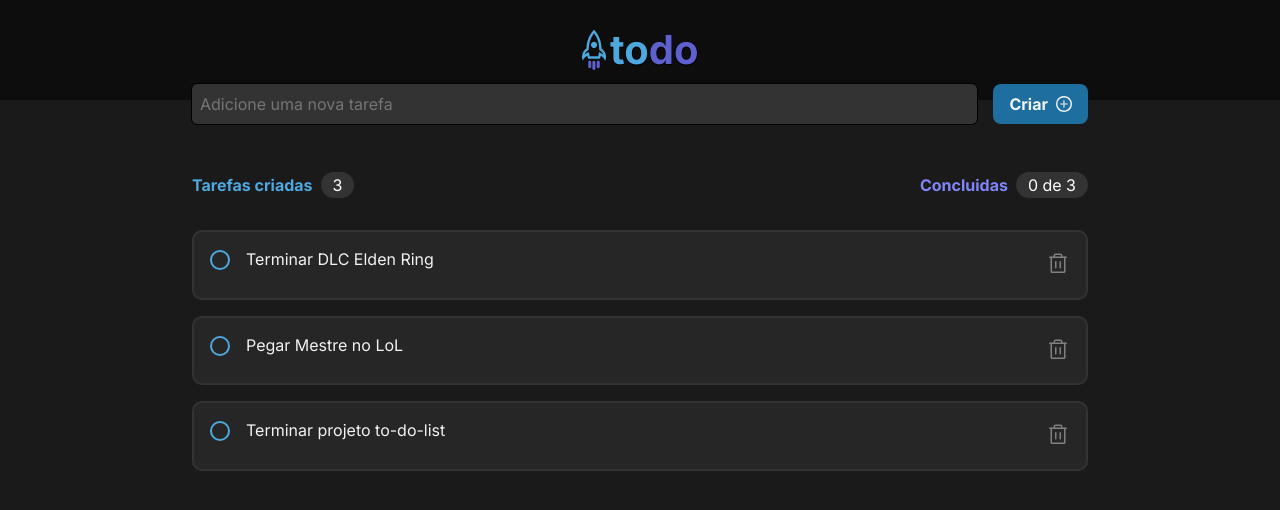
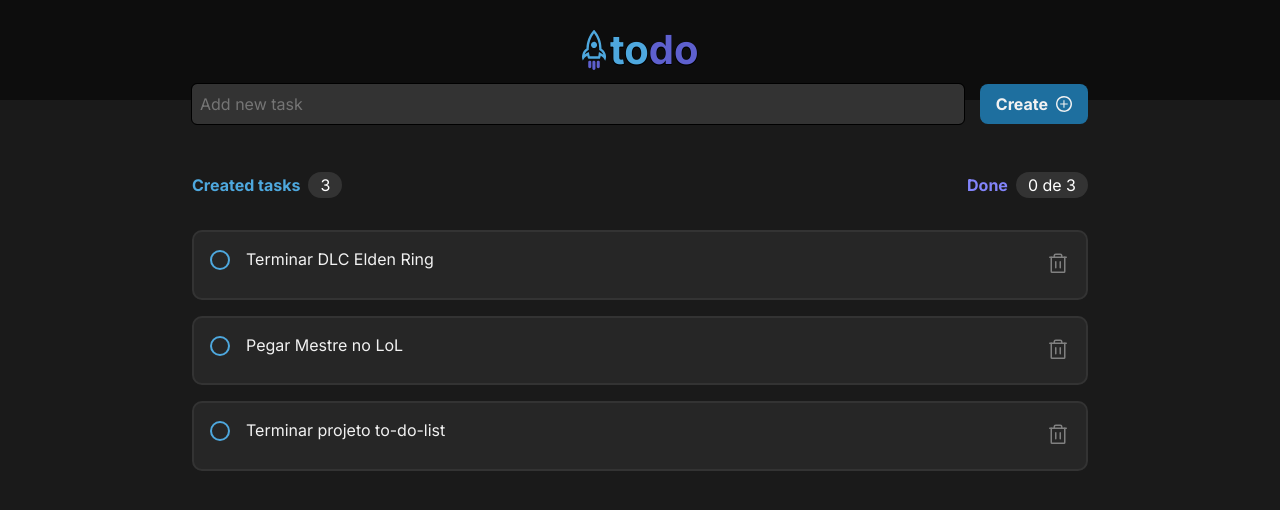
Before and after one commit to eric-cidade/to-do-list, a React (Vite) app: page / in a window 1280 px wide. Shown: the top 510 px of the page. Built offline with nearby package versions, Linux system fonts and the light colour scheme.

Commit message:
empty feed created, changed language to English

```diff
--- a/src/components/NewTaskBar.tsx
+++ b/src/components/NewTaskBar.tsx
@@ -16,13 +16,13 @@ export function NewTaskBar({newTask, newTaskChangeHandler, createNewTaskHandler}
         <div className={styles.taskBar}>
             <textarea
                     name='comment'
-                    placeholder='Adicione uma nova tarefa'
+                    placeholder='Add new task'
                     onChange={newTaskChangeHandler}
                     value={newTask}
                     required
             />
             <button type='submit' disabled={isNewTaskTextEmpty} onClick={createNewTaskHandler}>
-                Criar
+                Create
                 <img className={styles.plus} src={plus} alt="" />
             </button>
         </div>
--- a/src/components/TaskFeed.module.css
+++ b/src/components/TaskFeed.module.css
@@ -43,3 +43,16 @@
 .taskFeed {
     width: 100%;
 }
+
+.emptyFeed {
+    display: flex;
+    flex-direction: column;
+    align-items: center;
+    justify-content: center;
+    gap: .5rem;
+    padding-top: 2rem;
+}
+
+.emptyFeed img {
+    height: 5rem;
+}
--- a/src/components/TaskFeed.tsx
+++ b/src/components/TaskFeed.tsx
@@ -1,5 +1,6 @@
 import styles from './TaskFeed.module.css'
 import { Task } from './Task.tsx'
+import Clipboard from '../assets/Clipboard.svg'
 
 interface task {
     content: string;
@@ -18,23 +19,40 @@ export function TaskFeed({taskList, onDeleteTask, n_tasks, n_tasksCompleted, onS
         <>
         <div className={styles.taskFeedHeader}>
             <div className={styles.tasksCreated}>
-                <p><b>Tarefas criadas</b></p>
+                <p><b>Created tasks</b></p>
                 <div className={styles.number}>
                     <p>{n_tasks}</p>
                 </div>
             </div>
             <div className={styles.tasksDone}>
-                <p><b>Concluidas</b></p>
+                <p><b>Done</b></p>
                 <div className={styles.number}>
                     <p>{n_tasksCompleted} de {n_tasks}</p>
                 </div>
             </div>
         </div>
-        <div className={styles.taskFeed}>
-            {taskList.map((task) => (
-                 <Task key={task.id} id={task.id} onStatusChange={onStatusChange} content={task.content} status={task.status} onDeleteTask={onDeleteTask}/>
-            ))}
-        </div>
+        {taskList.length > 0 ?
+        (
+            <div className={styles.taskFeed}>
+                {taskList.map((task) => (
+                    <Task
+                        key={task.id}
+                        id={task.id}
+                        onStatusChange={onStatusChange}
+                        content={task.content}
+                        status={task.status}
+                        onDeleteTask={onDeleteTask}/>
+                ))
+            }
+            </div>
+        ) : (
+            <div className={styles.emptyFeed}>
+                <img src={Clipboard} alt="" />
+                <p><b>No tasks created yet</b></p>
+                <p>Create tasks and organize your to-do-list</p>
+            </div>
+        )}
+
 
     </>
     );
```
Also changed, not shown: src/assets/Clipboard.svg (added).
